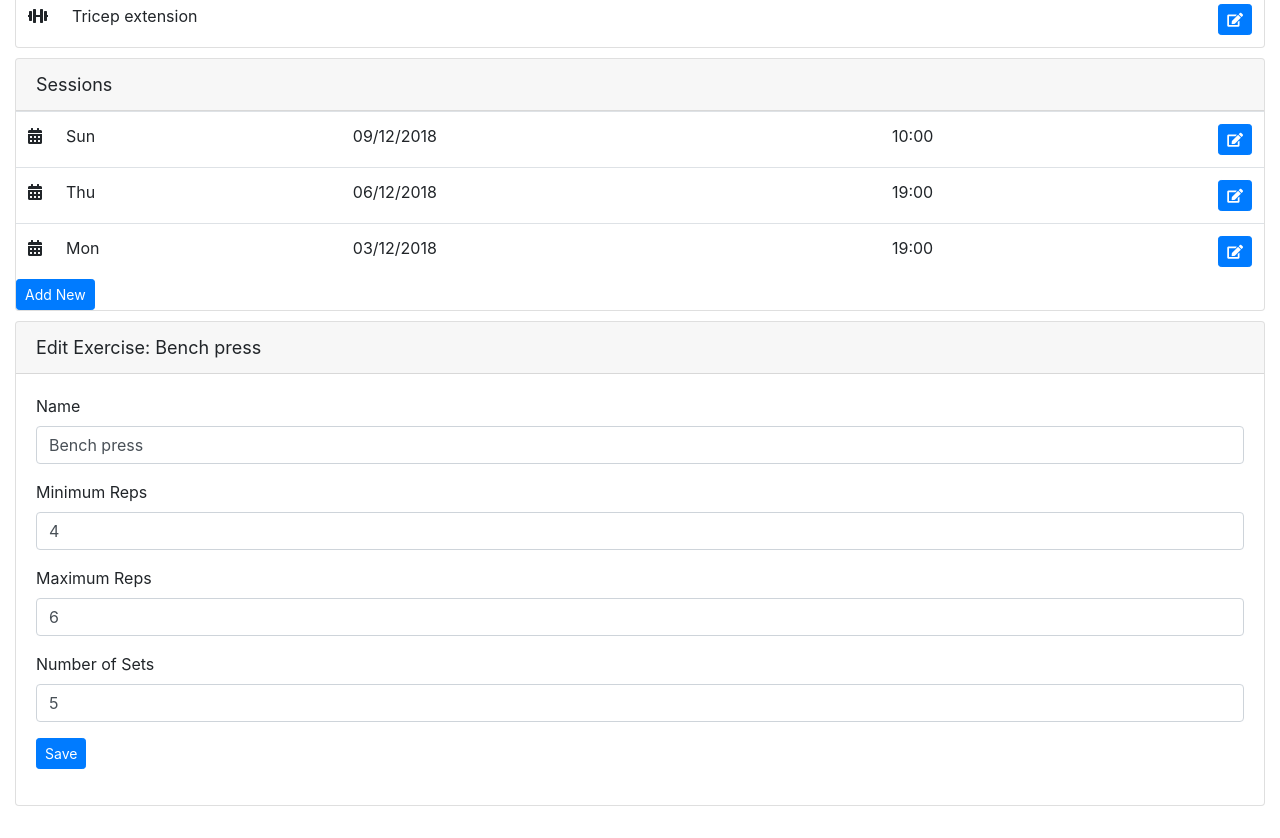
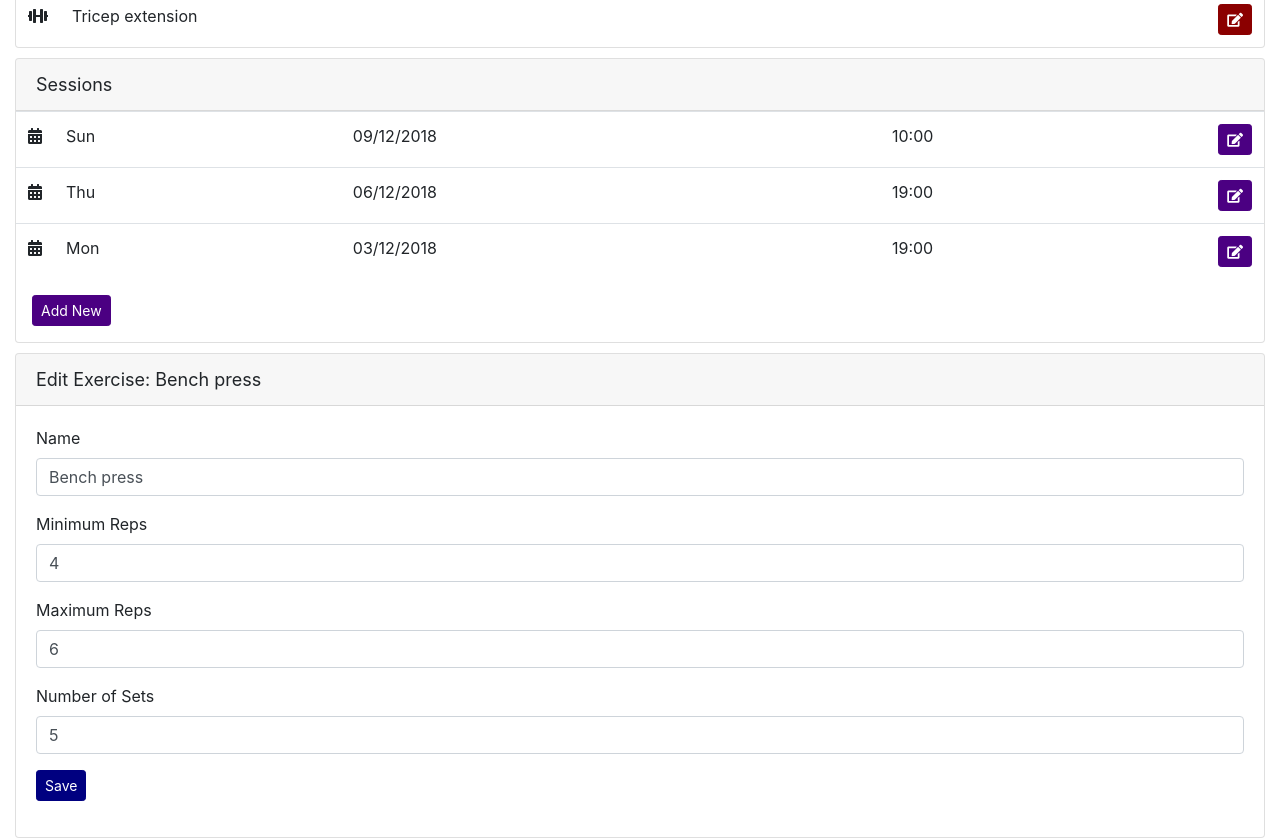
Before and after one commit to reserved-words/GymApp, an Angular app: page / in a window 1280 px wide. Shown: the part 520-1358 px from the top of the page. Before the commit the page ends 1326 px from the top, so only its background shows below. Built offline with nearby package versions, Linux system fonts and the light colour scheme.

Commit message:
Added component styles

```diff
--- /dev/null
+++ b/src/app/exercise/exercise.component.css
@@ -0,0 +1,4 @@
+.btn-primary {
+    background-color: navy;
+    border-color: navy;
+}
--- a/src/app/exercise/exercise.component.ts
+++ b/src/app/exercise/exercise.component.ts
@@ -2,7 +2,8 @@ import { Component } from "@angular/core";
 
 @Component({
     selector: 'gym-exercise',
-    templateUrl: './exercise.component.html'
+    templateUrl: './exercise.component.html',
+    styleUrls: ['./exercise.component.css']
 })
 export class ExerciseComponent {
     pageTitle: string = 'Edit Exercise';
--- /dev/null
+++ b/src/app/exercises/exercises.component.css
@@ -0,0 +1,4 @@
+.btn-primary {
+    background-color: darkred;
+    border-color: darkred;
+}
--- a/src/app/exercises/exercises.component.ts
+++ b/src/app/exercises/exercises.component.ts
@@ -3,7 +3,8 @@ import { IExercise } from "../interfaces/exercise";
 
 @Component({
     selector: 'gym-exercises',
-    templateUrl: 'exercises.component.html'
+    templateUrl: 'exercises.component.html',
+    styleUrls: [ 'exercises.component.css' ]
 })
 export class ExercisesComponent {
     pageTitle: string = 'Exercises';
--- /dev/null
+++ b/src/app/sessions/sessions.component.css
@@ -0,0 +1,4 @@
+.btn-primary {
+    background-color: indigo;
+    border-color: indigo;
+}
--- a/src/app/sessions/sessions.component.html
+++ b/src/app/sessions/sessions.component.html
@@ -24,7 +24,9 @@
                     </tbody>
                 </table>
             </div>
-            <button class="btn btn-primary btn-sm"
+            <div class="p-3">
+                <button class="btn btn-primary btn-sm"
                     (click)='add()'>Add New</button>
+            </div>
         </div>
     </div>
--- a/src/app/sessions/sessions.component.ts
+++ b/src/app/sessions/sessions.component.ts
@@ -3,7 +3,8 @@ import { ISession } from "../interfaces/session";
 
 @Component({
     selector: 'gym-sessions',
-    templateUrl: 'sessions.component.html'
+    templateUrl: 'sessions.component.html',
+    styleUrls: ['sessions.component.css']
 })
 export class SessionsComponent {
     pageTitle: string = "Sessions";
```
